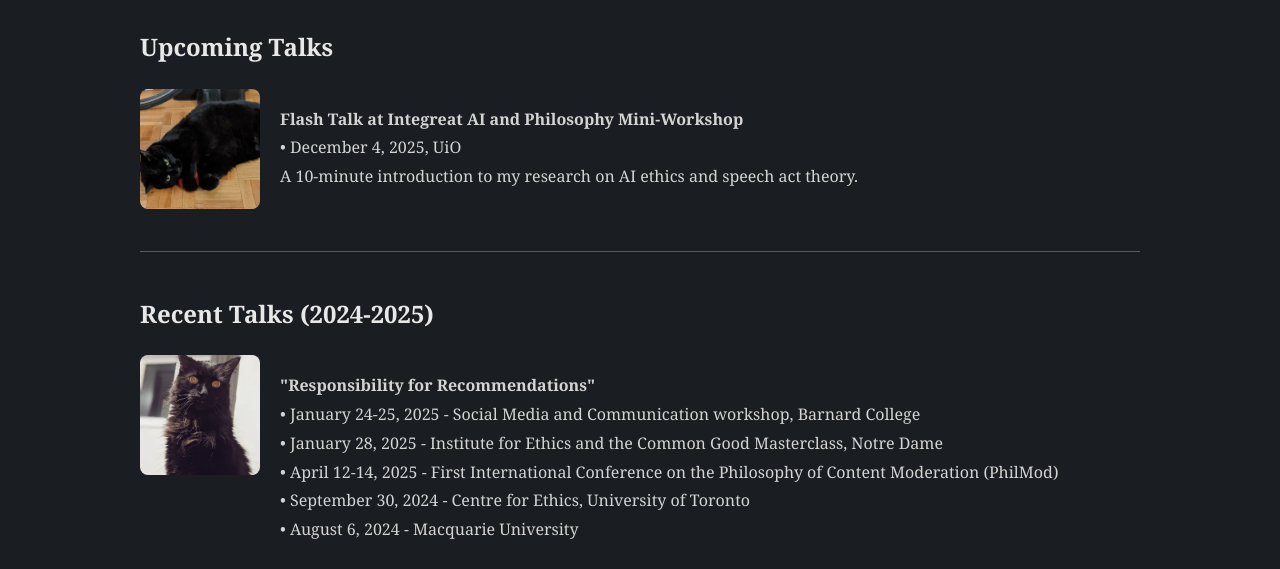
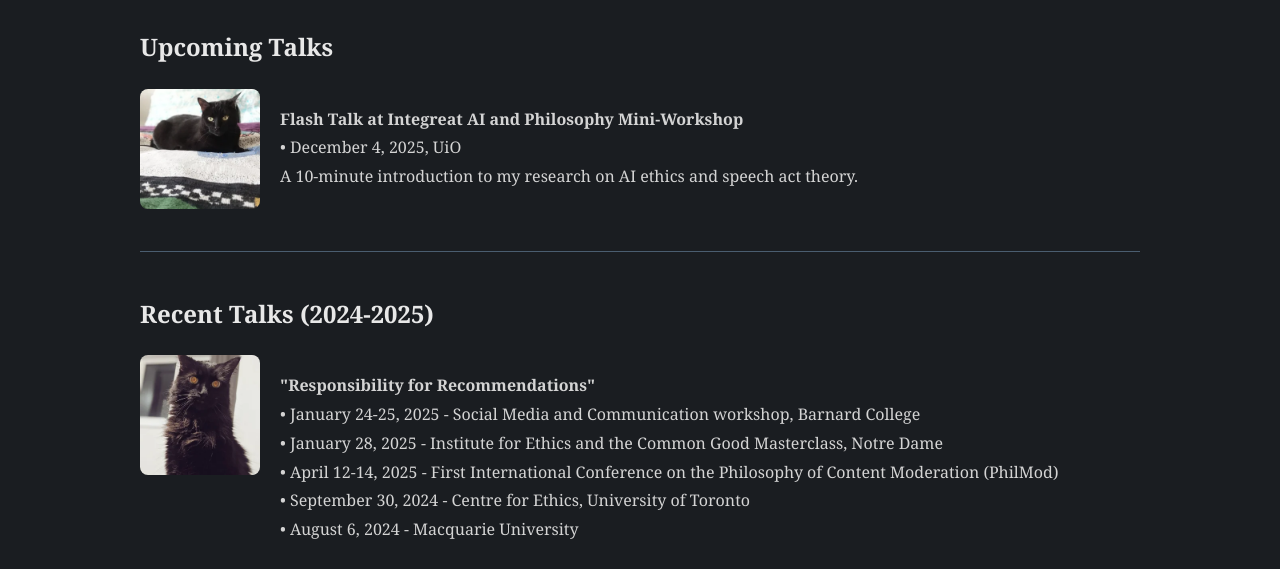
Before and after one commit to honestybear/honestybear.github.io, a plain HTML site: page talks.html in a window 1280 px wide. Shown: the part 231-800 px from the top of the page. Drawn offline with Linux system fonts and the light colour scheme.

Commit message:
changed maki1 to maki2 to avoid capitalization issue

```diff
--- a/talks.html
+++ b/talks.html
@@ -23,7 +23,7 @@
         <h2>Upcoming Talks</h2>
 
         <div class="talk-entry">
-            <img src="maki1.webp" alt="cat" class="talk-photo">
+            <img src="maki2.webp" alt="cat" class="talk-photo">
             <div class="talk-content">
                 <p><strong>Flash Talk at Integreat AI and Philosophy Mini-Workshop</strong><br>
                 • December 4, 2025, UiO <br>
```
